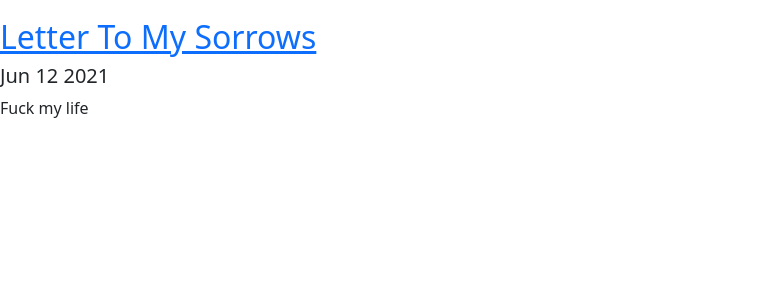
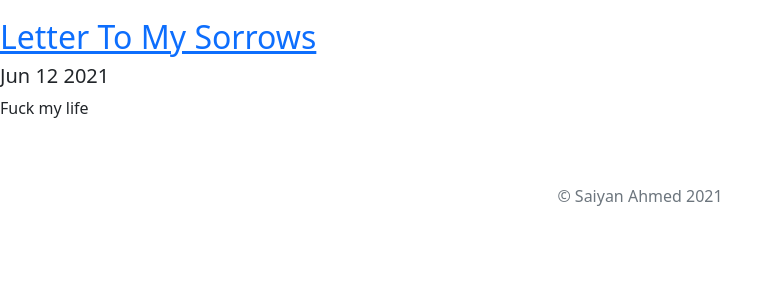
Before and after one commit to SaiyanAhmed/django_portfolio-project, a Django app: page /blog/ in a window 1280 px wide. Shown: the part 254-554 px from the top of the page, without its empty margins (0-783 px from the left). Run offline with Django 3.2, Linux system fonts and the light colour scheme; data comes from the database, SQL or seed files in the repository.

Commit message:
setup the footer

```diff
--- a/portfolio/templates/portfolio/base.html
+++ b/portfolio/templates/portfolio/base.html
@@ -47,5 +47,10 @@
     <script src="https://cdn.jsdelivr.net/npm/@popperjs/core@2.9.2/dist/umd/popper.min.js" integrity="sha384-IQsoLXl5PILFhosVNubq5LC7Qb9DXgDA9i+tQ8Zj3iwWAwPtgFTxbJ8NT4GN1R8p" crossorigin="anonymous"></script>
     <script src="https://cdn.jsdelivr.net/npm/bootstrap@5.0.1/dist/js/bootstrap.min.js" integrity="sha384-Atwg2Pkwv9vp0ygtn1JAojH0nYbwNJLPhwyoVbhoPwBhjQPR5VtM2+xf0Uwh9KtT" crossorigin="anonymous"></script>
     -->
+  <footer class="text-muted py-5">
+  <div class="container text-center">
+    <p>&copy Saiyan Ahmed {% now "Y" %}</p>
+  </div>
+</footer>
   </body>
 </html>
--- a/portfolio/templates/portfolio/home.html
+++ b/portfolio/templates/portfolio/home.html
@@ -90,10 +90,4 @@
 
 </main>
 
-<footer class="text-muted py-5">
-  <div class="container">
-
-  </div>
-</footer>
-
 {% endblock %}
```
